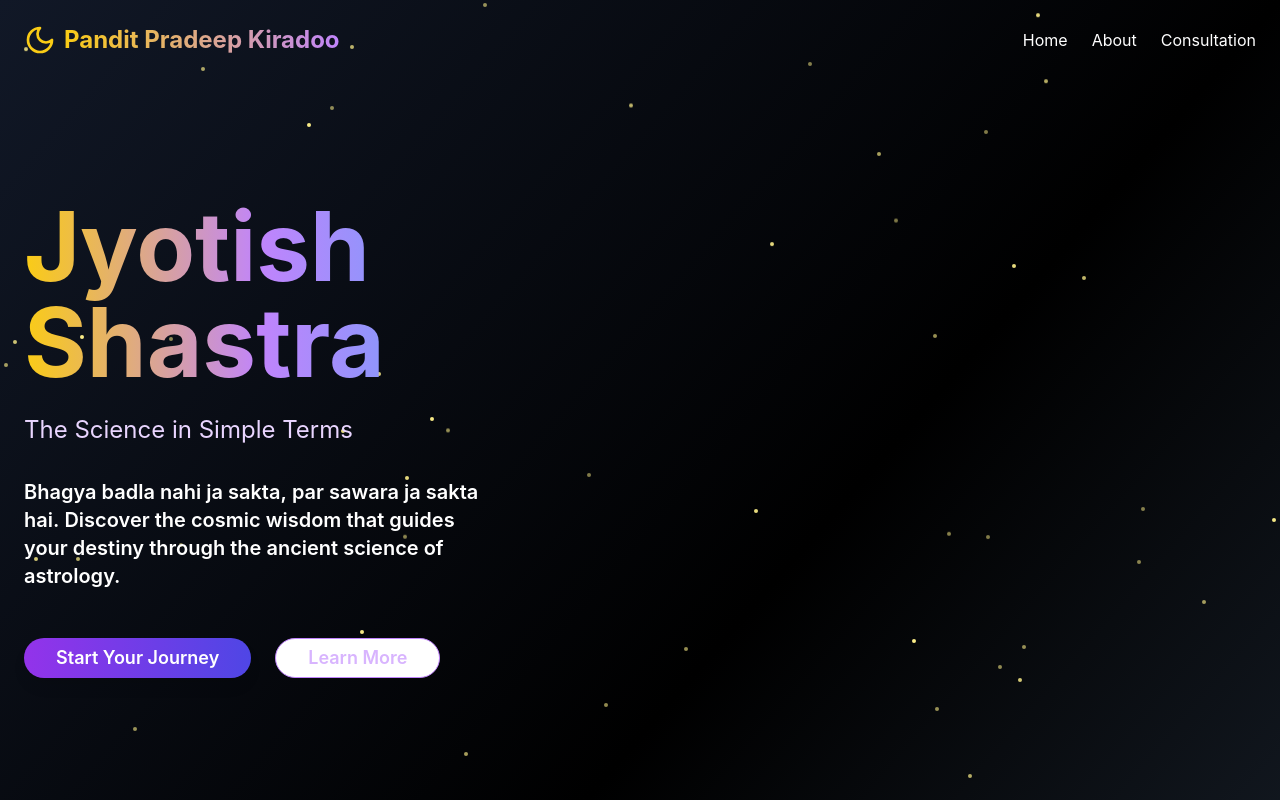
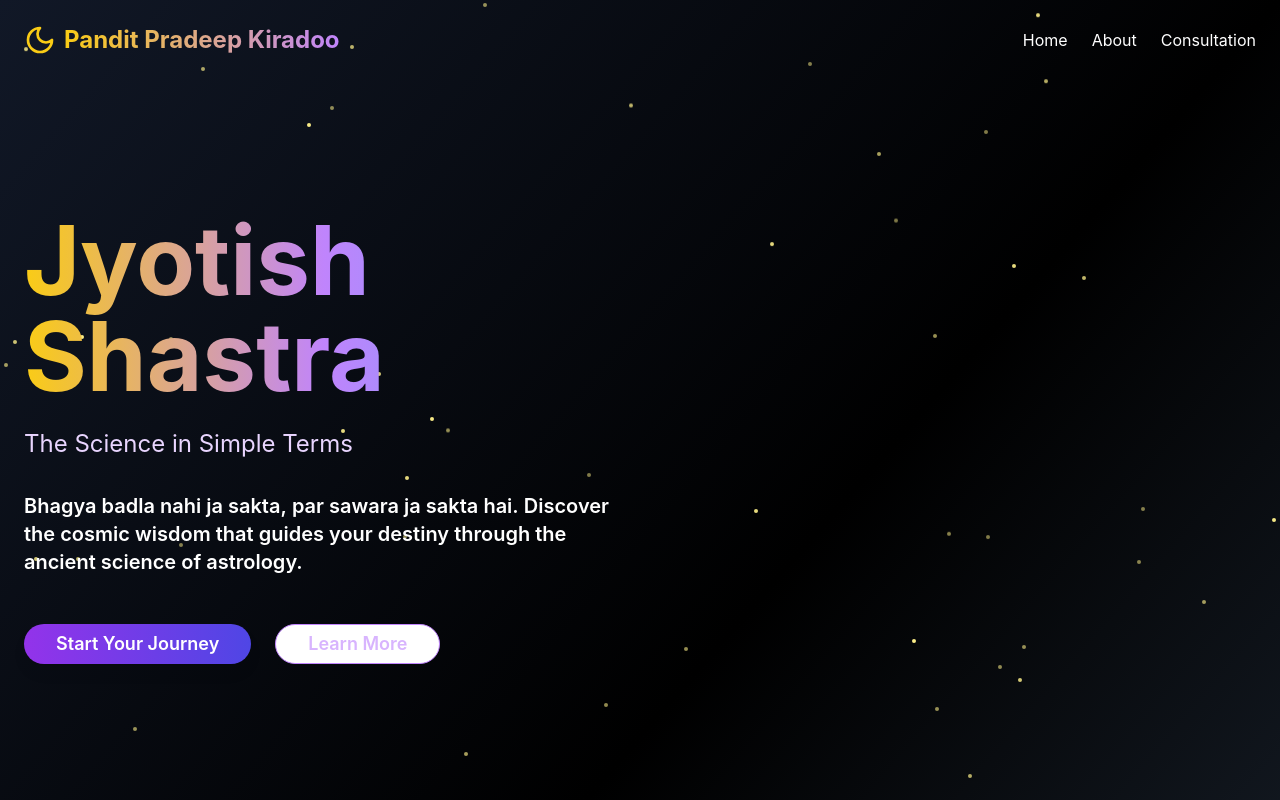
Before and after one commit to clonefutura10/astral-insights-alchemy, a React (Vite) app: page / in a window 1280 px wide. Shown: the top 800 px of the page. Built offline with nearby package versions, Linux system fonts and the light colour scheme.

Commit message:
Reverted to commit 85d9823ef76e0abaa380c16157b8a5f8ea10d46d

```diff
--- a/src/pages/Landing.tsx
+++ b/src/pages/Landing.tsx
@@ -88,9 +88,9 @@ const Landing = () => {
 
       {/* Hero Section with 3D Model */}
       <div className="relative z-10 container mx-auto px-6 py-10">
-        <div className="grid lg:grid-cols-5 gap-8 items-center">
+        <div className="grid lg:grid-cols-2 gap-8 items-center">
           {/* Left Side - Text Content */}
-          <div ref={heroRef} className="text-center lg:text-left lg:col-span-2">
+          <div ref={heroRef} className="text-center lg:text-left">
             <div className="mb-8">
               <h1 className="text-6xl md:text-8xl font-bold mb-6 bg-gradient-to-r from-yellow-400 via-purple-400 to-blue-400 bg-clip-text text-transparent">
                 Jyotish Shastra
@@ -125,8 +125,8 @@ const Landing = () => {
             </div>
           </div>
 
-          {/* Right Side - 3D Spline Model - Made Wider */}
-          <div className="h-[500px] md:h-[600px] lg:h-[700px] lg:col-span-3 relative">
+          {/* Right Side - 3D Spline Model - Made Bigger */}
+          <div className="h-[500px] md:h-[600px] lg:h-[700px] relative">
             <spline-viewer
               url="https://prod.spline.design/VcB3J4RW3CZxcnGV/scene.splinecode"
               className="w-full h-full rounded-2xl"
```
